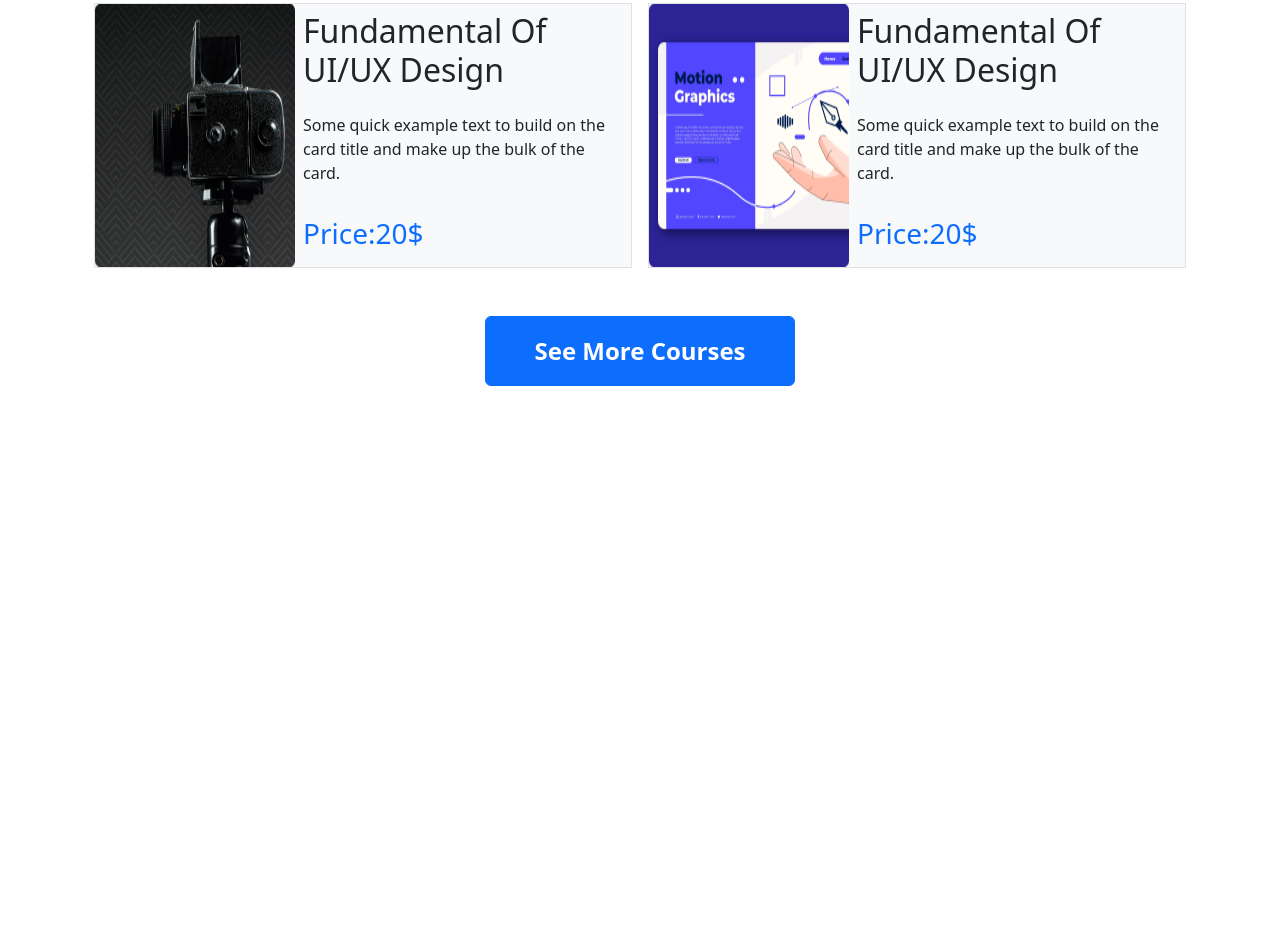
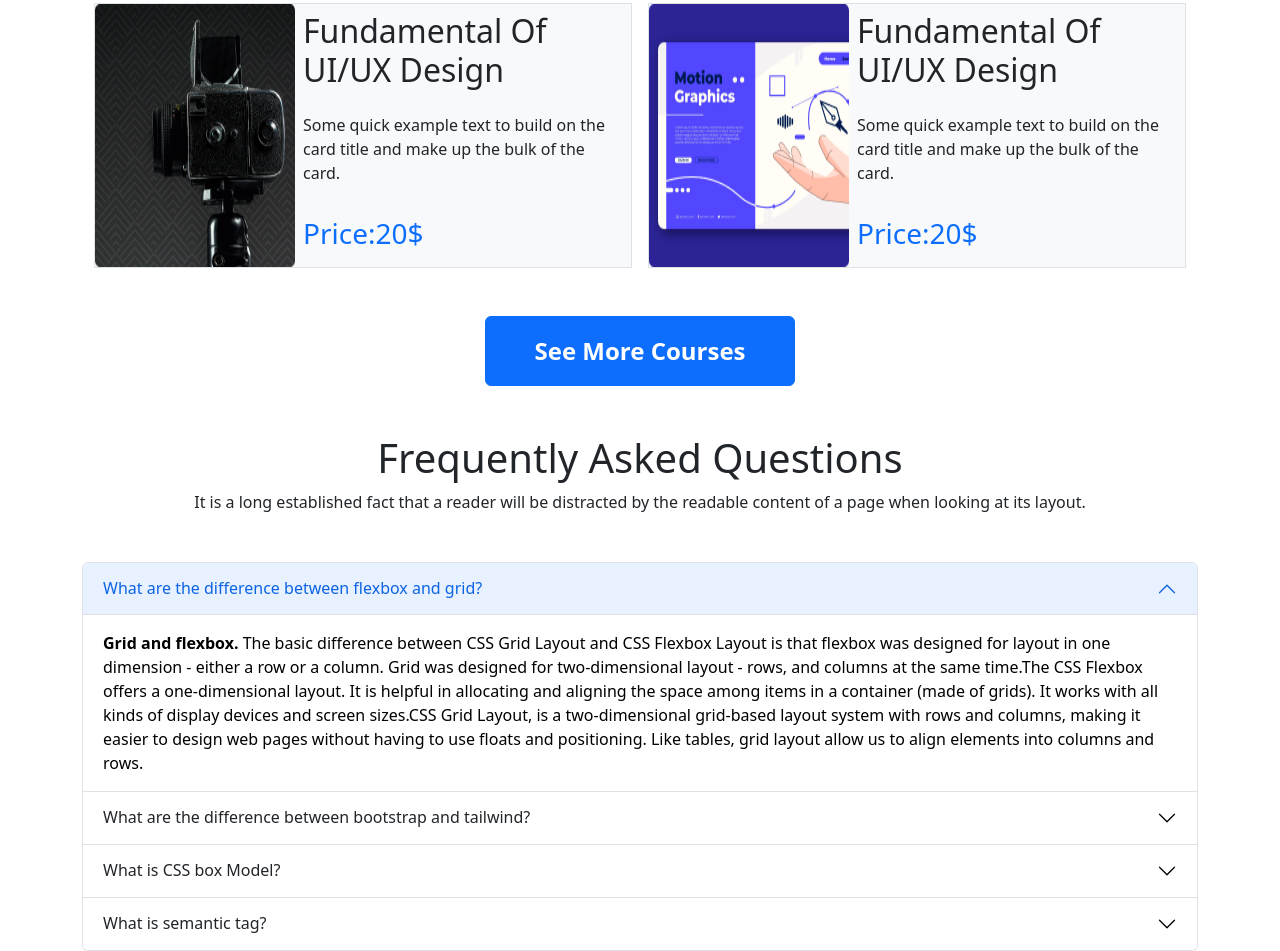
Before and after one commit to sagarroypartha/pro-educatin-ass3, a plain HTML site: page index.html in a window 1280 px wide. Shown: the part 1550-2501 px from the top of the page. Before the commit the page ends 1936 px from the top, so only its background shows below. Drawn offline with nearby package versions, Linux system fonts and the light colour scheme.

Commit message:
frequentlyaskquestionadded

```diff
--- a/index.html
+++ b/index.html
@@ -154,6 +154,78 @@
 
       </section>
 <!-- ----courses end---- -->
+
+
+
+
+
+<!-- -------frequintly--ask---question-start-->
+<section class="mt-5">
+
+<div class="container mb-5">
+  <h1 class="text-center">Frequently Asked Questions</h1>
+  <p class="text-center"> It is a long established fact that a reader will be distracted by the readable content of a page when looking at its layout.</p>
+</div>
+  <div class="container accordion" id="accordionExample">
+    <div class="accordion-item">
+      <h2 class="accordion-header" id="headingOne">
+        <button class="accordion-button" type="button" data-bs-toggle="collapse" data-bs-target="#collapseOne" aria-expanded="true" aria-controls="collapseOne">
+          What are the difference between flexbox and grid?
+        </button>
+      </h2>
+      <div id="collapseOne" class="accordion-collapse collapse show" aria-labelledby="headingOne" data-bs-parent="#accordionExample">
+        <div class="accordion-body">
+          <strong>Grid and flexbox.</strong> The basic difference between CSS Grid Layout and CSS Flexbox Layout is that flexbox was designed for layout in one dimension - either a row or a column. Grid was designed for two-dimensional layout - rows, and columns at the same time.The CSS Flexbox offers a one-dimensional layout. It is helpful in allocating and aligning the space among items in a container (made of grids). It works with all kinds of display devices and screen sizes.CSS Grid Layout, is a two-dimensional grid-based layout system with rows and columns, making it easier to design web pages without having to use floats and positioning. Like tables, grid layout allow us to align elements into columns and rows.
+        </div>
+      </div>
+    </div>
+    <div class="accordion-item">
+      <h2 class="accordion-header" id="headingTwo">
+        <button class="accordion-button collapsed" type="button" data-bs-toggle="collapse" data-bs-target="#collapseTwo" aria-expanded="false" aria-controls="collapseTwo">
+          What are the difference between bootstrap and tailwind?
+        </button>
+      </h2>
+      <div id="collapseTwo" class="accordion-collapse collapse" aria-labelledby="headingTwo" data-bs-parent="#accordionExample">
+        <div class="accordion-body">
+          <strong>Bootstrap VS Tailwind</strong> Bootstrap comes with a set of pre-styled responsive, mobile-first components that possess a definite UI kit.Tailwind offers predesigned widgets to build a site from scratch with fast UI development.Sites created using Bootstrap follow the generic pattern that makes them look identical.Tailwind CSS uses a set of utility classes to create a neat UI with more flexibility and uniqueness.Websites created with Bootstraps are known for their responsiveness and flawless design, but the looks are generic and similar.Websites created using Tailwind CSS are much more customizable.
+        </div>
+      </div>
+    </div>
+    <div class="accordion-item">
+      <h2 class="accordion-header" id="headingThree">
+        <button class="accordion-button collapsed" type="button" data-bs-toggle="collapse" data-bs-target="#collapseThree" aria-expanded="false" aria-controls="collapseThree">
+          What is CSS box Model?
+        </button>
+      </h2>
+      <div id="collapseThree" class="accordion-collapse collapse" aria-labelledby="headingThree" data-bs-parent="#accordionExample">
+        <div class="accordion-body">
+          <strong>The CSS Box Model</strong> In CSS, the term "box model" is used when talking about design and layout.
+          The CSS box model is essentially a box that wraps around every HTML element. It consists of: margins, borders, padding, and the actual content. Explanation of the different parts:
+
+          Content - The content of the box, where text and images appear
+          Padding - Clears an area around the content. The padding is transparent
+          Border - A border that goes around the padding and content
+          Margin - Clears an area outside the border. The margin is transparent
+        </div>
+      </div>
+    </div>
+
+    <div class="accordion-item">
+      <h2 class="accordion-header" id="headingFour">
+        <button class="accordion-button collapsed" type="button" data-bs-toggle="collapse" data-bs-target="#collapseFour" aria-expanded="false" aria-controls="collapseFour">
+          What is semantic tag?
+        </button>
+      </h2>
+      <div id="collapseFour" class="accordion-collapse collapse" aria-labelledby="headingFour" data-bs-parent="#accordionExample">
+        <div class="accordion-body">
+          <strong>Semantic Tag</strong> The HTML semantics refers to the tags that provide meaning to an HTML page rather than just presentation. It makes HTML more comprehensible by better defining the different sections and layout of web pages.The semantic HTML tags help the search engines and other user devices to determine the importance and context of web pages.The pages made with semantic elements are much easier to read.It has greater accessibility. It offers a better user experience.
+        </div>
+      </div>
+    </div>
+  </div>
+
+</section>
+<!-- -------frequintly--ask---question-end -->
     </main>
 
     <script src="https://cdn.jsdelivr.net/npm/bootstrap@5.2.0/dist/js/bootstrap.bundle.min.js" integrity="sha384-A3rJD856KowSb7dwlZdYEkO39Gagi7vIsF0jrRAoQmDKKtQBHUuLZ9AsSv4jD4Xa" crossorigin="anonymous"></script>
```
